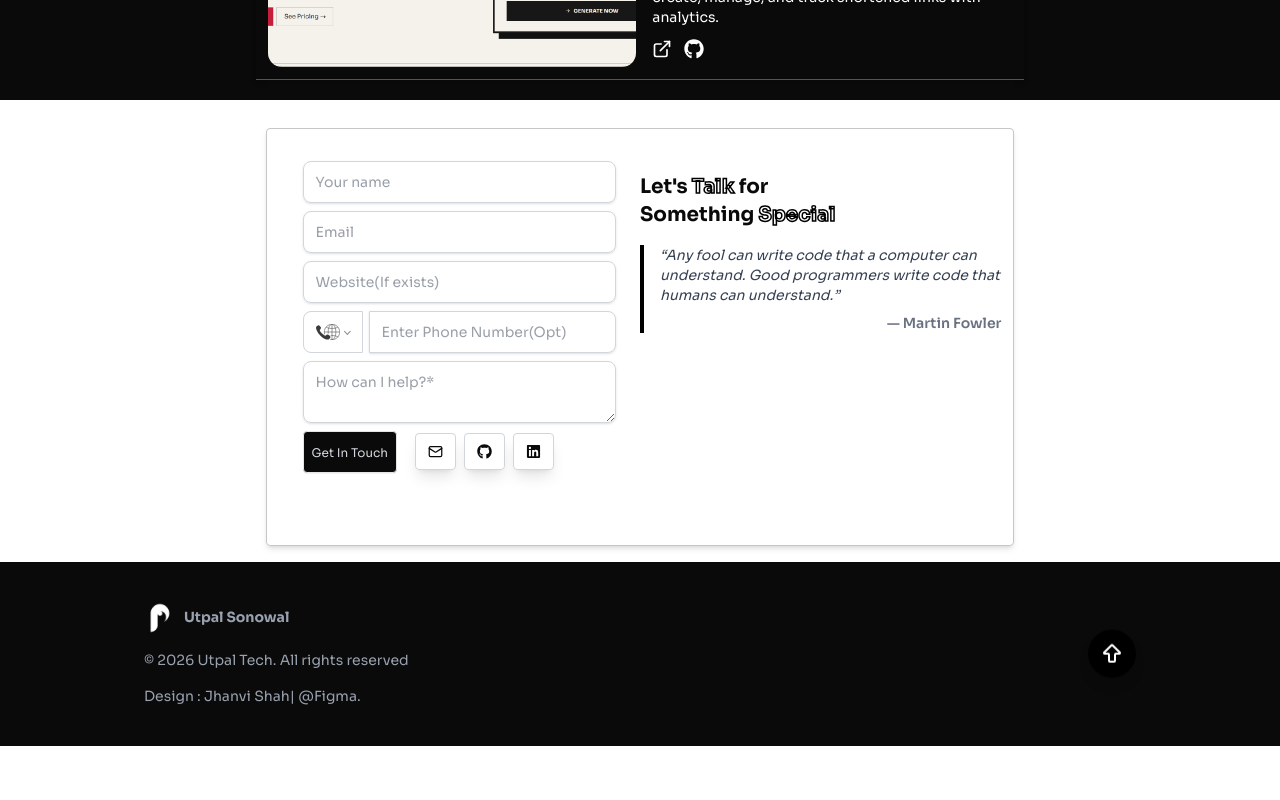
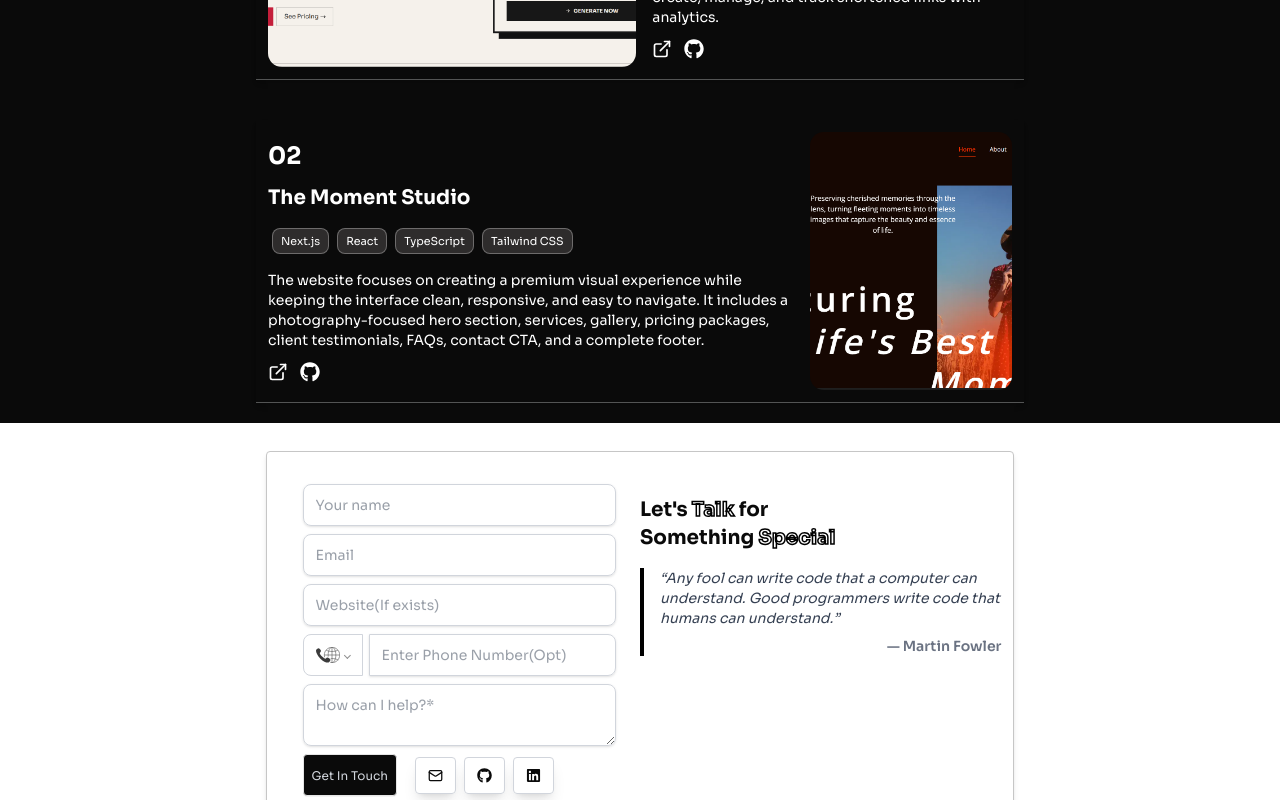
Before and after one commit to Utpalsonowal7/portfolio, a Next.js app: page / in a window 1280 px wide. Shown: the part 2820-3620 px from the top of the page. Before the commit the page ends 3566 px from the top, so only its background shows below. Built offline with nearby package versions, Linux system fonts and the light colour scheme.

Commit message:
added new project

```diff
--- a/src/components/About.tsx
+++ b/src/components/About.tsx
@@ -33,7 +33,7 @@ export default function About() {
                                    <span>
                                         <Info size={20}/>
                                    </span>
-                                   About <span className="font-bold">Utpal Sonowal</span>
+                                   About Me
                               </h1>
                          </div>
 
--- a/src/data/projects.ts
+++ b/src/data/projects.ts
@@ -6,7 +6,27 @@ export const projects = [
           image: "/urlProject.png",
           live: "https://app.utpx.in",
           github: "https://github.com/Utpalsonowal7/link-shortner-backend",
-          technologies: ["Node.js", "Express", "Postgres", "Redis", "Typescript","NextJs"],
+          technologies: [
+               "Node.js",
+               "Express",
+               "Postgres",
+               "Redis",
+               "Typescript",
+               "NextJs",
+          ],
      },
-
+     {
+          title: "The Moment Studio",
+          description:
+               "The website focuses on creating a premium visual experience while keeping the interface clean, responsive, and easy to navigate. It includes a photography-focused hero section, services, gallery, pricing packages, client testimonials, FAQs, contact CTA, and a complete footer.",
+          image: "/project2.png",
+          live: "https://the-moment-studio.vercel.app/",
+          github: "https://github.com/Utpalsonowal7/The-Moment-Studio",
+          technologies: [
+               "Next.js",
+               "React",
+               "TypeScript",
+               "Tailwind CSS"
+          ],
+     },
 ];
```
Also changed, not shown: public/project2.png (added).
